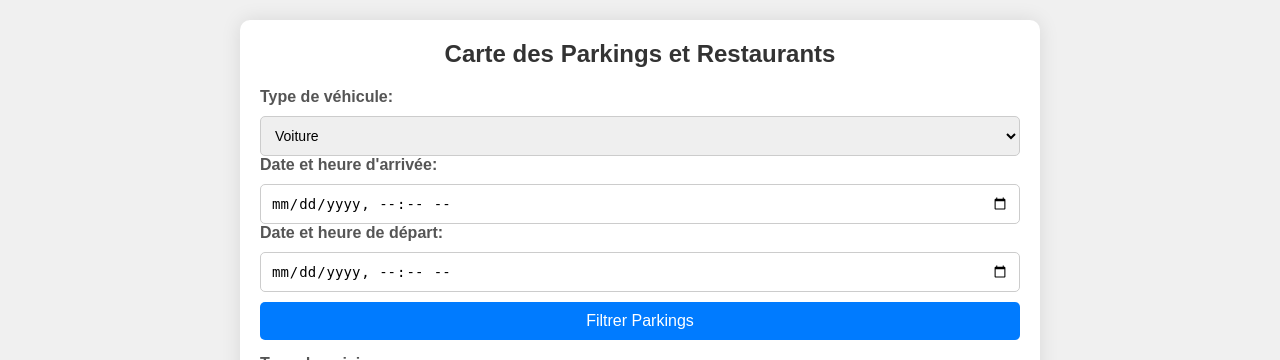
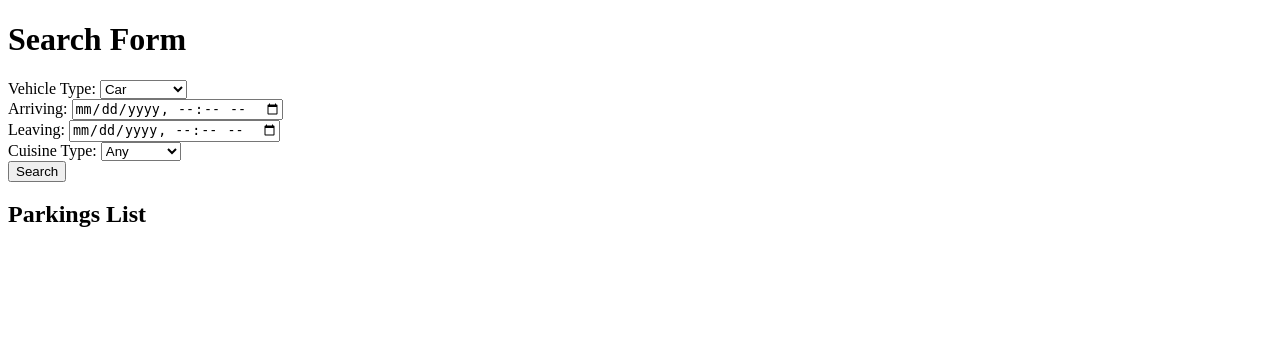
Before and after one commit to titi070/TP-Application-GPS, a Flask app: page / in a window 1280 px wide. Shown: the top 360 px of the page. After the commit the page ends 227 px from the top, so only its background shows below. Run offline with Flask 3, Linux system fonts and the light colour scheme.

Commit message:
Update index.html

```diff
--- a/templates/index.html
+++ b/templates/index.html
@@ -1,198 +1,51 @@
 <!DOCTYPE html>
-<html lang="fr">
+<html lang="en">
 <head>
     <meta charset="UTF-8">
     <meta name="viewport" content="width=device-width, initial-scale=1.0">
-    <title>Carte des Parkings et Restaurants</title>
-    <link rel="stylesheet" href="https://unpkg.com/leaflet/dist/leaflet.css" />
-    <style>
-
-        /* Reset CSS */
-        * {
-            margin: 0;
-            padding: 0;
-            box-sizing: border-box;
-        }
-
-        /* Body */
-        body {
-            font-family: Arial, sans-serif;
-            background-color: #f0f0f0;
-            margin: 0;
-            padding: 20px;
-        }
-
-        /* Container */
-        .container {
-            max-width: 800px;
-            background-color: #fff;
-            border-radius: 10px;
-            box-shadow: 0 0 20px rgba(0, 0, 0, 0.1);
-            padding: 20px;
-            margin: 0 auto;
-        }
-
-        /* Header */
-        .header {
-            text-align: center;
-            margin-bottom: 20px;
-        }
-
-        .header h1 {
-            font-size: 24px;
-            margin-bottom: 10px;
-            color: #333;
-        }
-
-        /* Form */
-        .form-group {
-            margin-bottom: 15px;
-        }
-
-        .form-group label {
-            font-weight: bold;
-            display: block;
-            margin-bottom: 5px;
-            color: #555;
-        }
-
-        .form-group select,
-        .form-group input[type="datetime-local"] {
-            width: 100%;
-            padding: 10px;
-            border: 1px solid #ccc;
-            border-radius: 5px;
-            font-size: 14px;
-            margin-top: 5px;
-        }
-
-        .form-group button {
-            width: 100%;
-            padding: 10px;
-            background-color: #007BFF;
-            color: white;
-            border: none;
-            border-radius: 5px;
-            cursor: pointer;
-            font-size: 16px;
-            margin-top: 10px;
-        }
-
-        .form-group button:hover {
-            background-color: #0056b3;
-        }
-
-        /* Map */
-        #map {
-            width: 100%;
-            height: 400px;
-            margin-top: 20px;
-            border-radius: 10px;
-            box-shadow: 0 0 20px rgba(0, 0, 0, 0.1);
-        }
-
-    </style>
+    <title>Search Form</title>
 </head>
 <body>
-
-<div class="container">
-    <div class="header">
-        <h1>Carte des Parkings et Restaurants</h1>
-    </div>
-
-    <!-- Formulaire de filtre pour les parkings -->
-    <form id="parkingForm" class="form-group">
-        <label for="vehicleType">Type de véhicule:</label>
+    <h1>Search Form</h1>
+    <form action="/api/parkings" method="GET">
+        <label for="vehicleType">Vehicle Type:</label>
         <select id="vehicleType" name="vehicle_type">
-            <option value="car" {% if vehicle_type == 'car' %} selected {% endif %}>Voiture</option>
-            <option value="bike" {% if vehicle_type == 'bike' %} selected {% endif %}>Vélo</option>
-            <option value="motorcycle" {% if vehicle_type == 'motorcycle' %} selected {% endif %}>Moto</option>
+            <option value="car" {% if vehicle_type == 'car' %} selected {% endif %}>Car</option>
+            <option value="bike" {% if vehicle_type == 'bike' %} selected {% endif %}>Bike</option>
+            <option value="motorcycle" {% if vehicle_type == 'motorcycle' %} selected {% endif %}>Motorcycle</option>
         </select>
-
-        <label for="arriving">Date et heure d'arrivée:</label>
+        <br>
+        <label for="arriving">Arriving:</label>
         <input type="datetime-local" id="arriving" name="arriving" value="{{ arriving }}">
-
-        <label for="leaving">Date et heure de départ:</label>
+        <br>
+        <label for="leaving">Leaving:</label>
         <input type="datetime-local" id="leaving" name="leaving" value="{{ leaving }}">
-
-        <button type="submit">Filtrer Parkings</button>
+        <br>
+        <label for="cuisineType">Cuisine Type:</label>
+        <select id="cuisineType" name="cuisine_type">
+            <option value="">Any</option>
+            <option value="French" {% if cuisine_type == 'French' %} selected {% endif %}>French</option>
+            <option value="Italian" {% if cuisine_type == 'Italian' %} selected {% endif %}>Italian</option>
+            <option value="Japanese" {% if cuisine_type == 'Japanese' %} selected {% endif %}>Japanese</option>
+            <option value="Mexican" {% if cuisine_type == 'Mexican' %} selected {% endif %}>Mexican</option>
+            <option value="Indian" {% if cuisine_type == 'Indian' %} selected {% endif %}>Indian</option>
+        </select>
+        <br>
+        <button type="submit">Search</button>
     </form>
 
-    <!-- Formulaire de filtre pour les restaurants -->
-    <form id="restaurantForm" class="form-group">
-        <label for="cuisineType">Type de cuisine:</label>
-        <select id="cuisineType" name="cuisine_type">
-            <option value="" {% if cuisine_type == '' %} selected {% endif %}>Tous les types</option>
-            <option value="French" {% if cuisine_type == 'French' %} selected {% endif %}>Française</option>
-            <option value="Italian" {% if cuisine_type == 'Italian' %} selected {% endif %}>Italienne</option>
-            <option value="Japanese" {% if cuisine_type == 'Japanese' %} selected {% endif %}>Japonaise</option>
-            <option value="Mexican" {% if cuisine_type == 'Mexican' %} selected {% endif %}>Mexicaine</option>
-            <option value="Indian" {% if cuisine_type == 'Indian' %} selected {% endif %}>Indienne</option>
-        </select>
-        <button type="submit">Filtrer Restaurants</button>
-    </form>
-
-    <!-- Carte Leaflet pour afficher les résultats -->
-    <div id="map"></div>
-</div>
-
-<script src="https://unpkg.com/leaflet/dist/leaflet.js"></script>
-<script>
-
-    // Initialiser la carte Leaflet centrée sur Paris
-    var map = L.map('map').setView([48.8566, 2.3522], 13);
-
-    // Ajouter un fond de carte OpenStreetMap
-    L.tileLayer('https://{s}.tile.openstreetmap.org/{z}/{x}/{y}.png', {
-        attribution: '© OpenStreetMap contributors'
-    }).addTo(map);
-
-    // Fonction pour ajouter des marqueurs sur la carte
-    function addMarkers(data) {
-        // Supprimer les anciens marqueurs
-        map.eachLayer(function (layer) {
-            if (layer instanceof L.Marker || layer instanceof L.CircleMarker) {
-                map.removeLayer(layer);
-            }
-        });
-
-        // Ajouter de nouveaux marqueurs
-        for (var i = 0; i < data.length; i++) {
-            var parking = data[i];
-            var marker = L.marker([parking.latitude, parking.longitude]).addTo(map);
-            marker.bindPopup(`<b>${parking.name}</b><br>${parking.address}<br>Tarif: ${parking.tariff}`).openPopup();
-        }
-    }
-
-    // Soumettre le formulaire de filtre pour les parkings
-    document.getElementById('parkingForm').addEventListener('submit', function(event) {
-        event.preventDefault();
-        var formData = new FormData(event.target);
-        var urlParams = new URLSearchParams(formData).toString();
-        fetch('/api/parkings?' + urlParams)
-            .then(response => response.json())
-            .then(data => {
-                console.log('Filtered Parkings:', data.locations);
-                addMarkers(data.locations);
-            })
-            .catch(error => console.error('Error fetching parkings:', error));
-    });
-
-    // Soumettre le formulaire de filtre pour les restaurants
-    document.getElementById('restaurantForm').addEventListener('submit', function(event) {
-        event.preventDefault();
-        var formData = new FormData(event.target);
-        var urlParams = new URLSearchParams(formData).toString();
-        fetch('/api/restaurants?' + urlParams)
-            .then(response => response.json())
-            .then(data => {
-                console.log('Filtered Restaurants:', data.restaurants);
-                // Vous pouvez ajouter ici la logique pour afficher les restaurants sur la carte si nécessaire
-            })
-            .catch(error => console.error('Error fetching restaurants:', error));
-    });
-
-</script>
-
+    <h2>Parkings List</h2>
+    <ul>
+        {% for location in locations %}
+        <li>
+            <strong>{{ location.name }}</strong><br>
+            Address: {{ location.address }}<br>
+            Latitude: {{ location.latitude }}<br>
+            Longitude: {{ location.longitude }}<br>
+            Type: {{ location.type }}<br>
+            Tariff: {{ location.tariff }}<br>
+        </li>
+        {% endfor %}
+    </ul>
 </body>
 </html>
```
